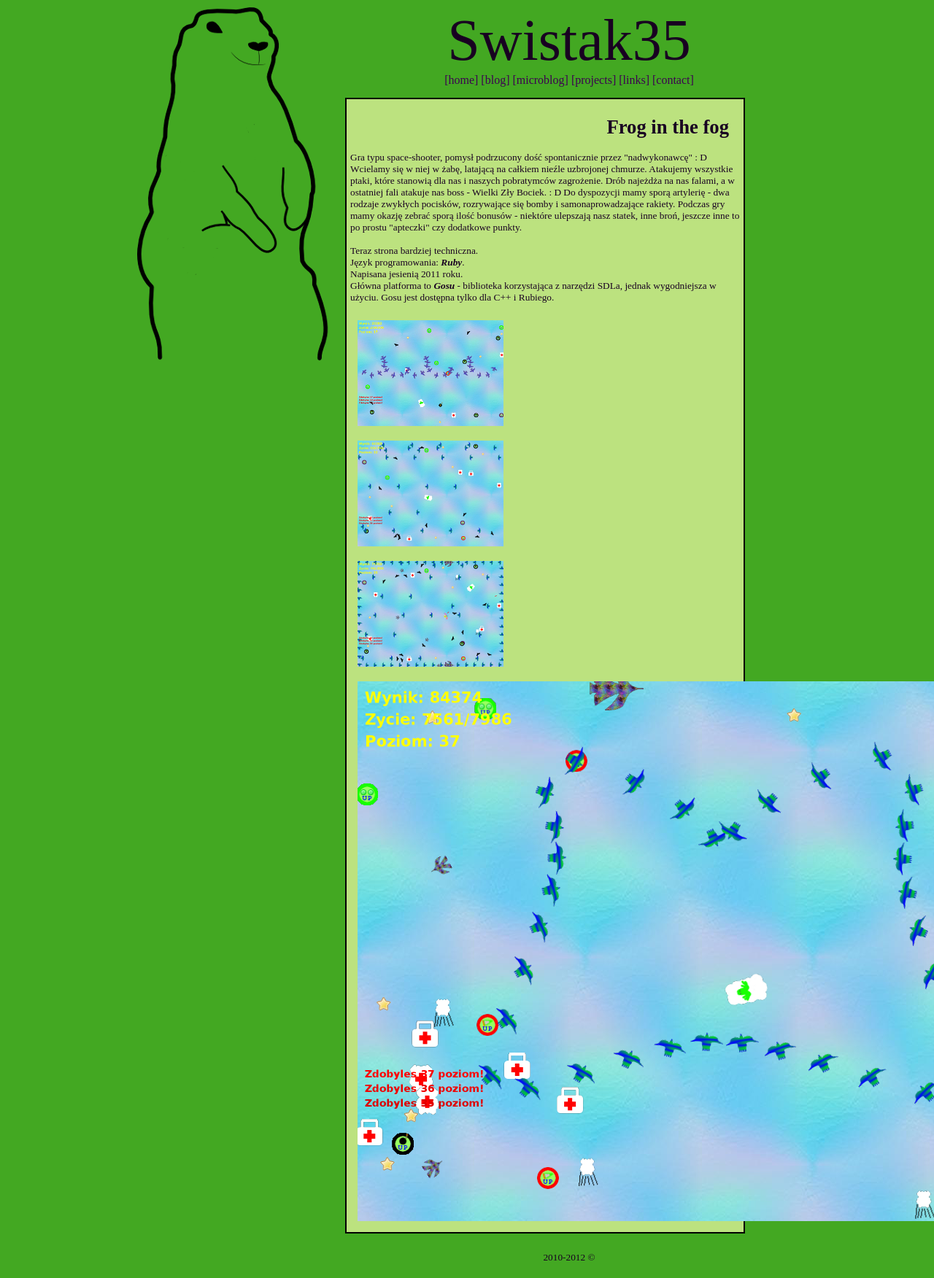
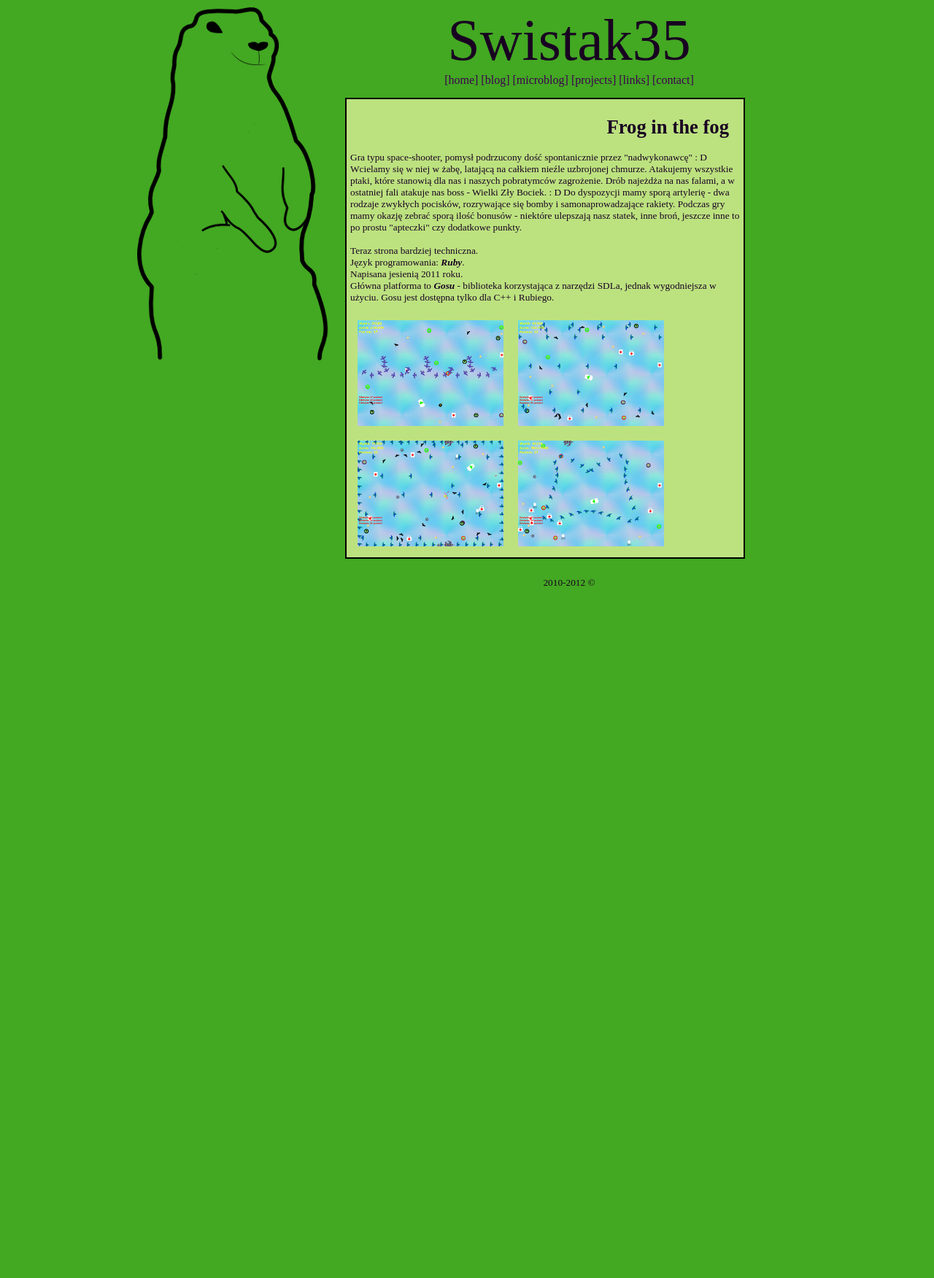
Before and after one commit to swistak35/swistak35.github.com, a Jekyll site: the page built from proj/froginthefog/index.html, in a window 1280 px wide. Shown: the whole page at 73% size. Built offline with Jekyll 4.4.1, drawn with Linux system fonts in a browser that asks for light colours; some web fonts are replaced; after the commit the page ends 900 px from its top, so only the background shows below that.

Commit message:
modified css

```diff
--- a/css/stylesheet.css
+++ b/css/stylesheet.css
@@ -181,4 +181,5 @@
 .thumb {
   display: block;
   padding: 10px;
+  float: left;
 }
```
Also changed, not shown: proj/froginthefog/index.html (+4 -4 lines), proj/froginthefog/4t.png.
